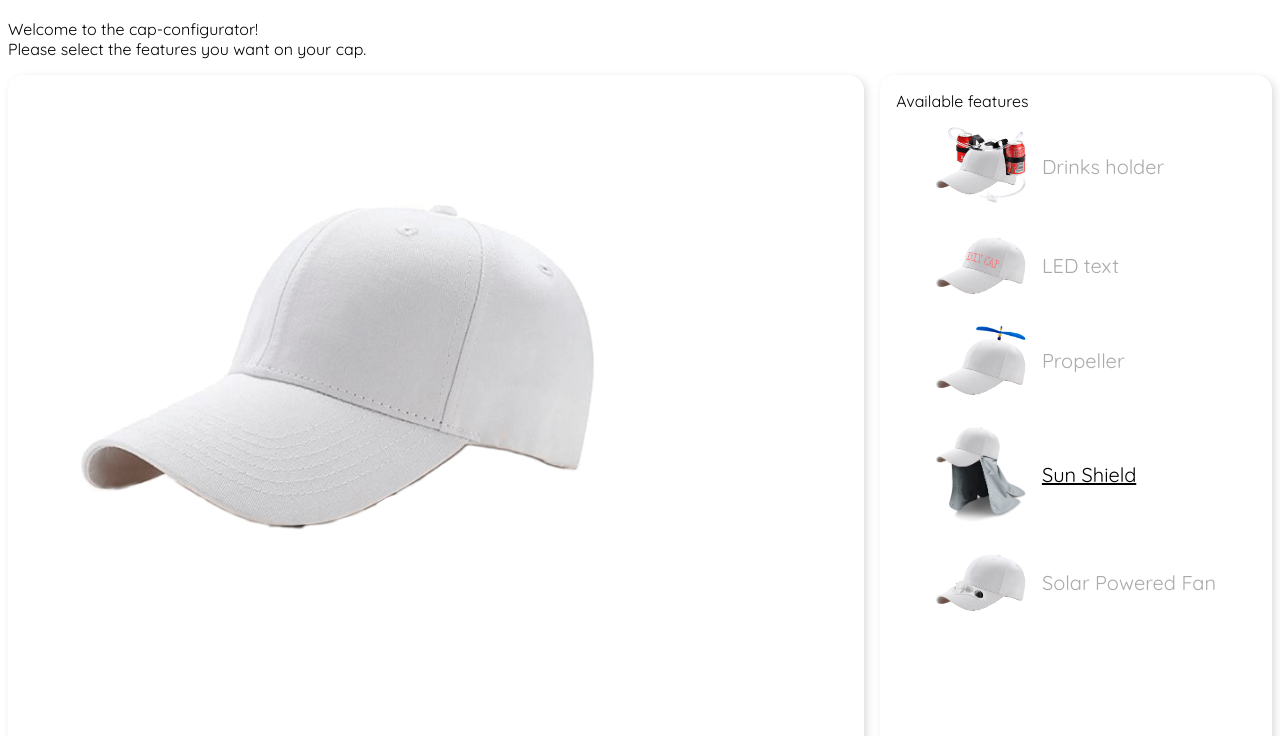
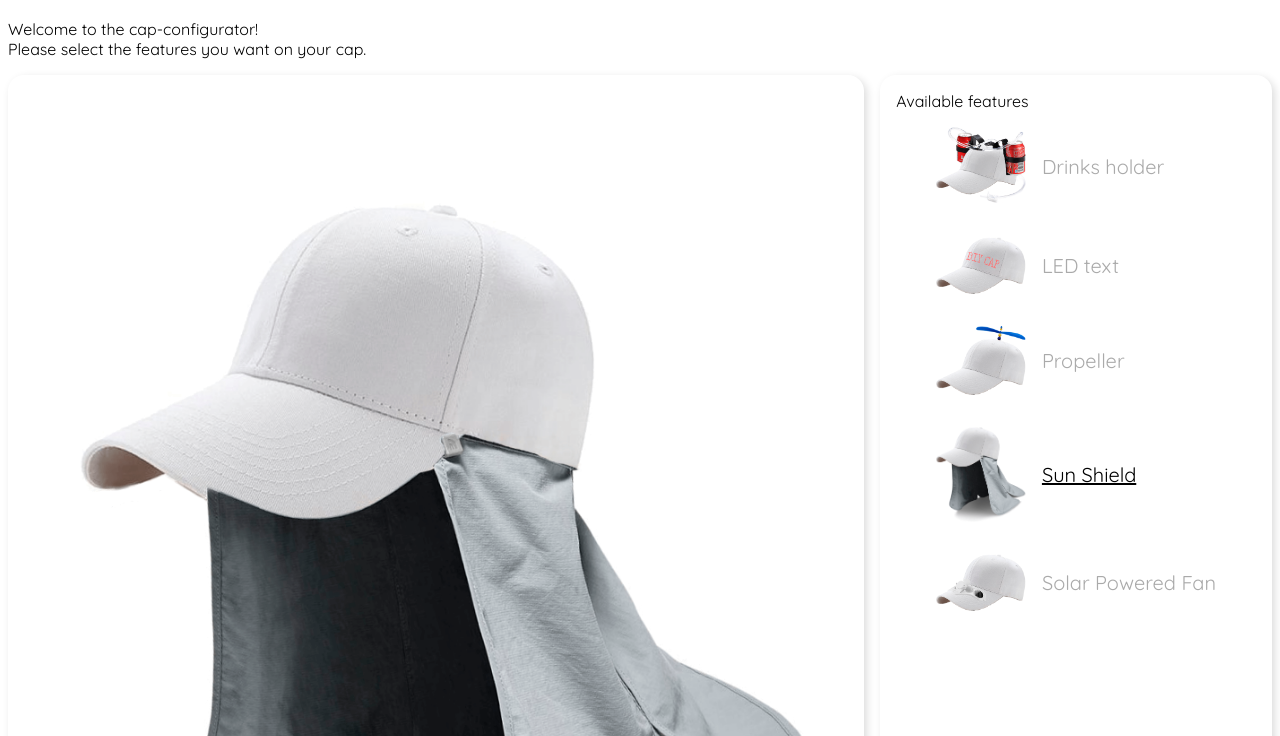
Before and after one commit to filepeno/cap_configurator, a plain HTML site: page index.html in a window 1280 px wide. Both pictures are taken after a click on the element "Sun Shield". Shown: the part 64-800 px from the top of the page. Drawn offline with Linux system fonts and the light colour scheme.

Commit message:
toggled view of preview based on chosen

```diff
--- a/index.html
+++ b/index.html
@@ -22,7 +22,7 @@
         <img src="images/cap_solarfan.png" alt="Solar powered fan" class="hide" data-feature="solarfan" />
         <img src="images/cap_led.png" alt="LED" class="hide" data-feature="led" />
         <img src="images/cap_propeller.png" alt="Propeller" class="hide" data-feature="propeller" />
-        <img src="images/cap_shield_back.png" alt="Sun shield" class="hide" data-feature="shield_back" />
+        <img src="images/cap_shield_back.png" alt="Sun shield" class="hide" data-feature="shield" />
         <!-- <img src="images/cap_shield_front.png" alt="" class="hide" data-feature="shield_front" /> -->
         <img src="images/cap_drinksholder.png" alt="Drinksholder" class="hide" data-feature="drinksholder" />
       </div>
--- a/script.js
+++ b/script.js
@@ -24,13 +24,11 @@ function toggleOption(event) {
   // TODO: Toggle feature in "model"
 
   // If feature is (now) turned on:
-  // - un-hide the feature-layer(s) in the #product-preview;
   // - create featureElement and append to #selected ul
   // - create FLIP-animation to animate featureElement from img in target, to
   //   its intended position. Do it with normal animation or transition class!
 
   // Else - if the feature (became) turned off:
-  // - hide the feature-layer(s) in the #product-preview
   // - find the existing featureElement in #selected ul
   // - create FLIP-animation to animate featureElement to img in target
   // - when animation is complete, remove featureElement from the DOM
@@ -40,6 +38,7 @@ function toggleOption(event) {
     console.log(`Feature ${feature} is turned on!`);
     features[feature] = true;
     highlightFeature(target);
+    toggleFeatureInPreview(features[feature], feature);
 
     // TODO: More code
   } else {
@@ -47,6 +46,7 @@ function toggleOption(event) {
     console.log(`Feature ${feature} is turned off!`);
     features[feature] = false;
     unhighlightFeature(target);
+    toggleFeatureInPreview(features[feature], feature);
 
     // TODO: More code
   }
@@ -58,6 +58,15 @@ function highlightFeature(target) {
 
 function unhighlightFeature(target) {
   target.classList.remove("chosen");
+}
+
+function toggleFeatureInPreview(chosen, feature) {
+  const featureElement = document.querySelector(`[data-feature=${feature}]`);
+  if (chosen === true) {
+    featureElement.classList.remove("hide");
+  } else {
+    featureElement.classList.add("hide");
+  }
 }
 
 // Create featureElement to be appended to #selected ul - could have used a <template> instead
```
